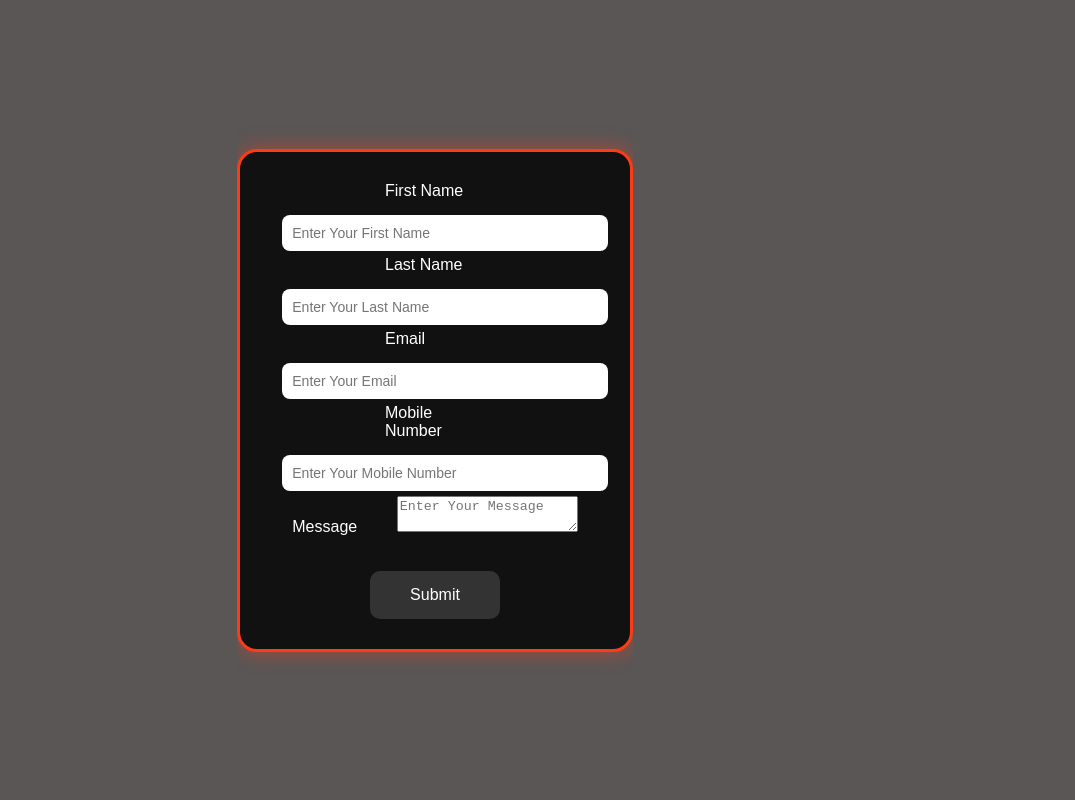
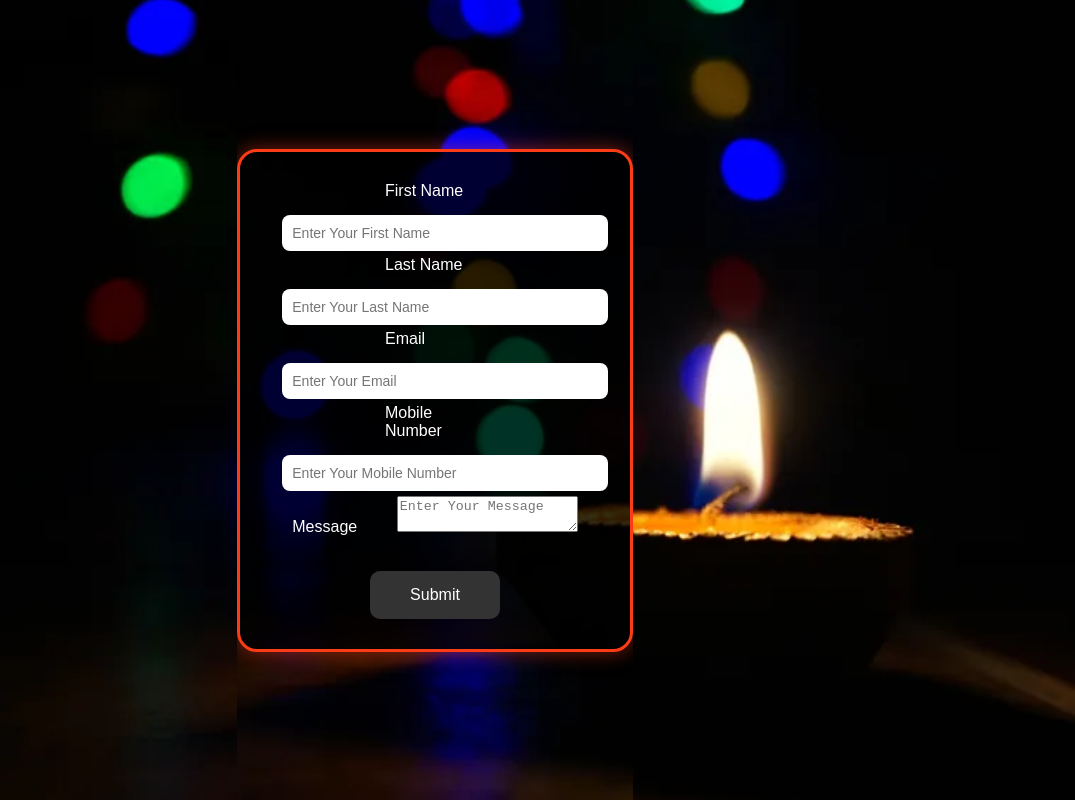
Before and after one commit to yaduvansiravindra/submityourdetails, a plain HTML site: page index.html in a window 1280 px wide. Shown: the whole page, without its empty margins (205-1280 px from the left). Drawn offline with Linux system fonts and the light colour scheme.

Commit message:
Update style.css

```diff
--- a/style.css
+++ b/style.css
@@ -5,7 +5,7 @@ html, body {
   background-color: #5a5656;
   overflow: hidden;
   color: rgb(26, 189, 37);
-  background-image: url("assets/light.png");
+  background-image: url("light.png");
   background-size: cover;
   background-position: center;
   min-height: 100vh;
```
